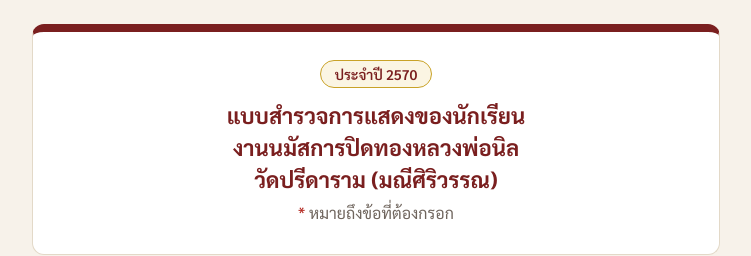
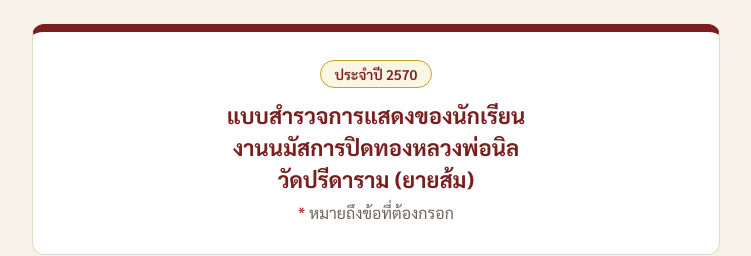
Before and after one commit to pdrweb-system/watpreedaramfest, a plain HTML site: page index.html in a window 1280 px wide. Shown: the top 256 px of the page, without its empty margins (264-1015 px from the left). Drawn offline with Linux system fonts and the light colour scheme.

Commit message:
Rename temple to วัดปรีดาราม (ยายส้ม) everywhere (#3)
Claude-Session: https://claude.ai/code/session_018fT6XAdHCrtj4ZXJhXoF5a

Co-authored-by: Claude <noreply@anthropic.com>

```diff
--- a/index.html
+++ b/index.html
@@ -87,7 +87,7 @@
 <div class="wrap">
   <header class="card">
     <span class="tag">ประจำปี 2570</span>
-    <h1>แบบสำรวจการแสดงของนักเรียน<br>งานนมัสการปิดทองหลวงพ่อนิล<br>วัดปรีดาราม (มณีศิริวรรณ)</h1>
+    <h1>แบบสำรวจการแสดงของนักเรียน<br>งานนมัสการปิดทองหลวงพ่อนิล<br>วัดปรีดาราม (ยายส้ม)</h1>
     <p><span class="req">*</span> หมายถึงข้อที่ต้องกรอก</p>
   </header>
 
```
Also changed, not shown: 2 other files.
